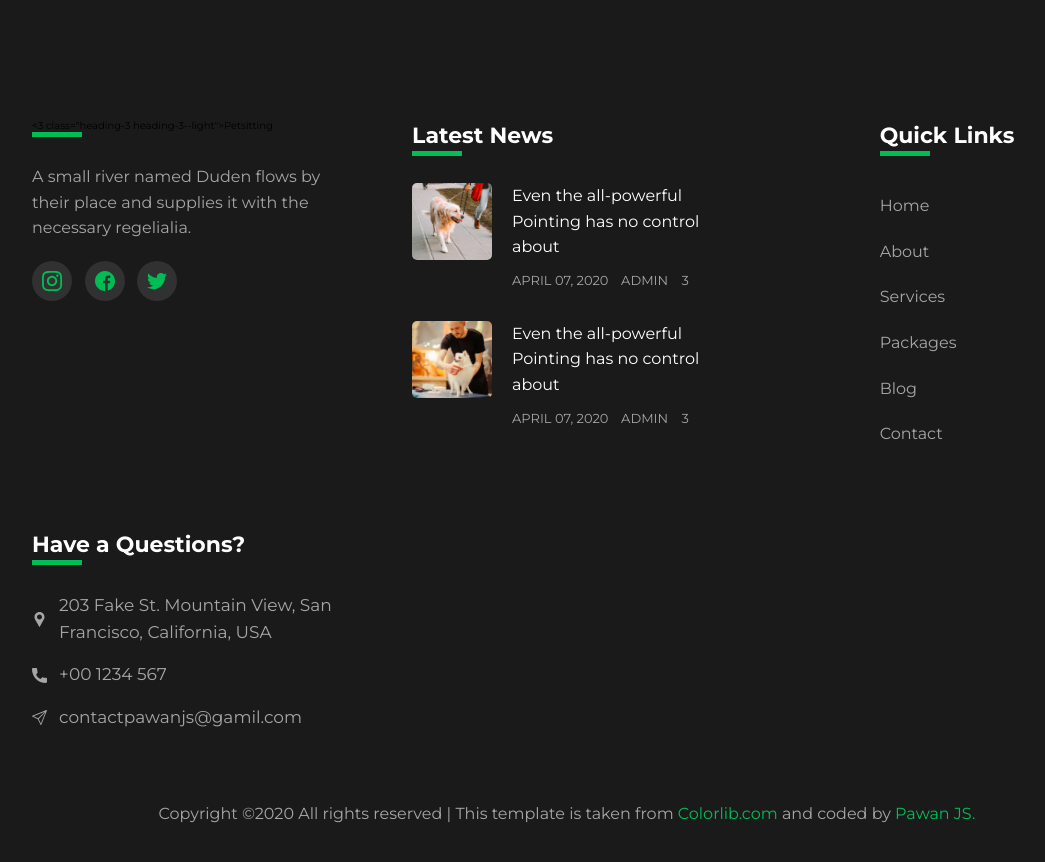
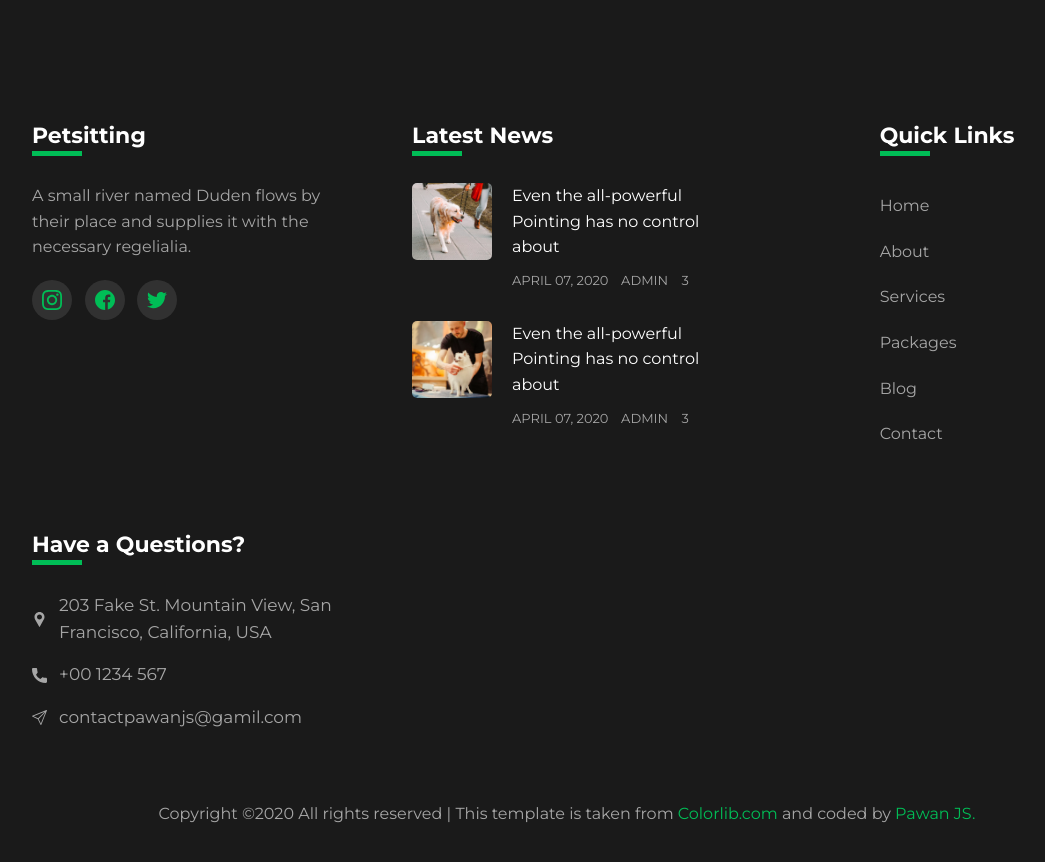
Before and after one commit to PawanJS/petsitting, a website: page pages/about.html in a window 1280 px wide. Shown: the part 3112-3974 px from the top of the page, without its empty margins (73-1118 px from the left). Drawn offline with Linux system fonts and the light colour scheme; a web font is replaced by a local one.

Commit message:
Added commands to the package.json file

```diff
--- a/pages/about.html
+++ b/pages/about.html
@@ -504,7 +504,7 @@
       <div class="row">
         <div class="footer__box">
           <div class="bottomLine mb-md">
-            <3 class="heading-3 heading-3--light">Petsitting</3>
+            <h3 class="heading-3 heading-3--light">Petsitting</h3>
           </div>
           <p class="footer--text mb-sm">
             A small river named Duden flows by their place and supplies it with
```
